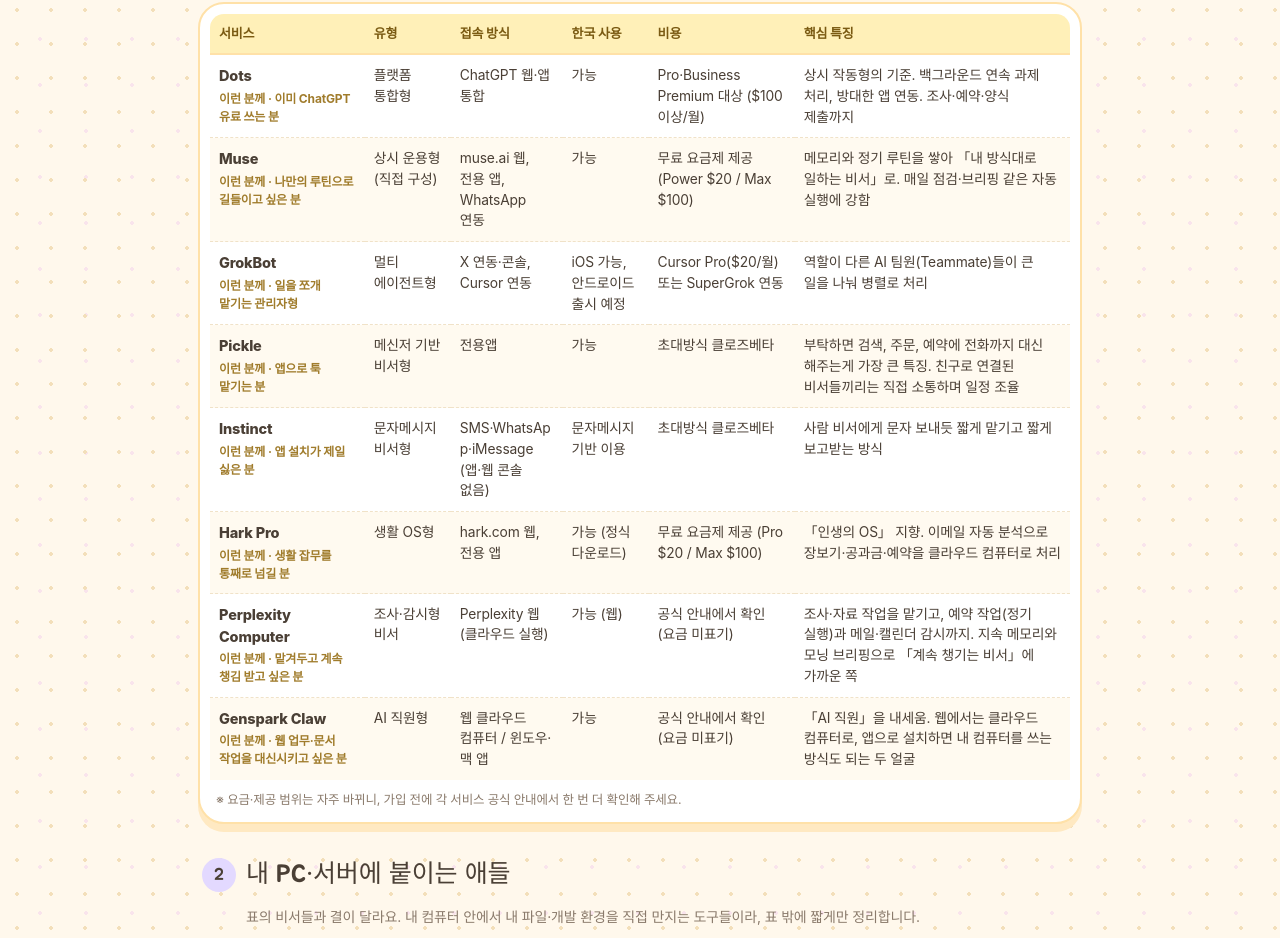
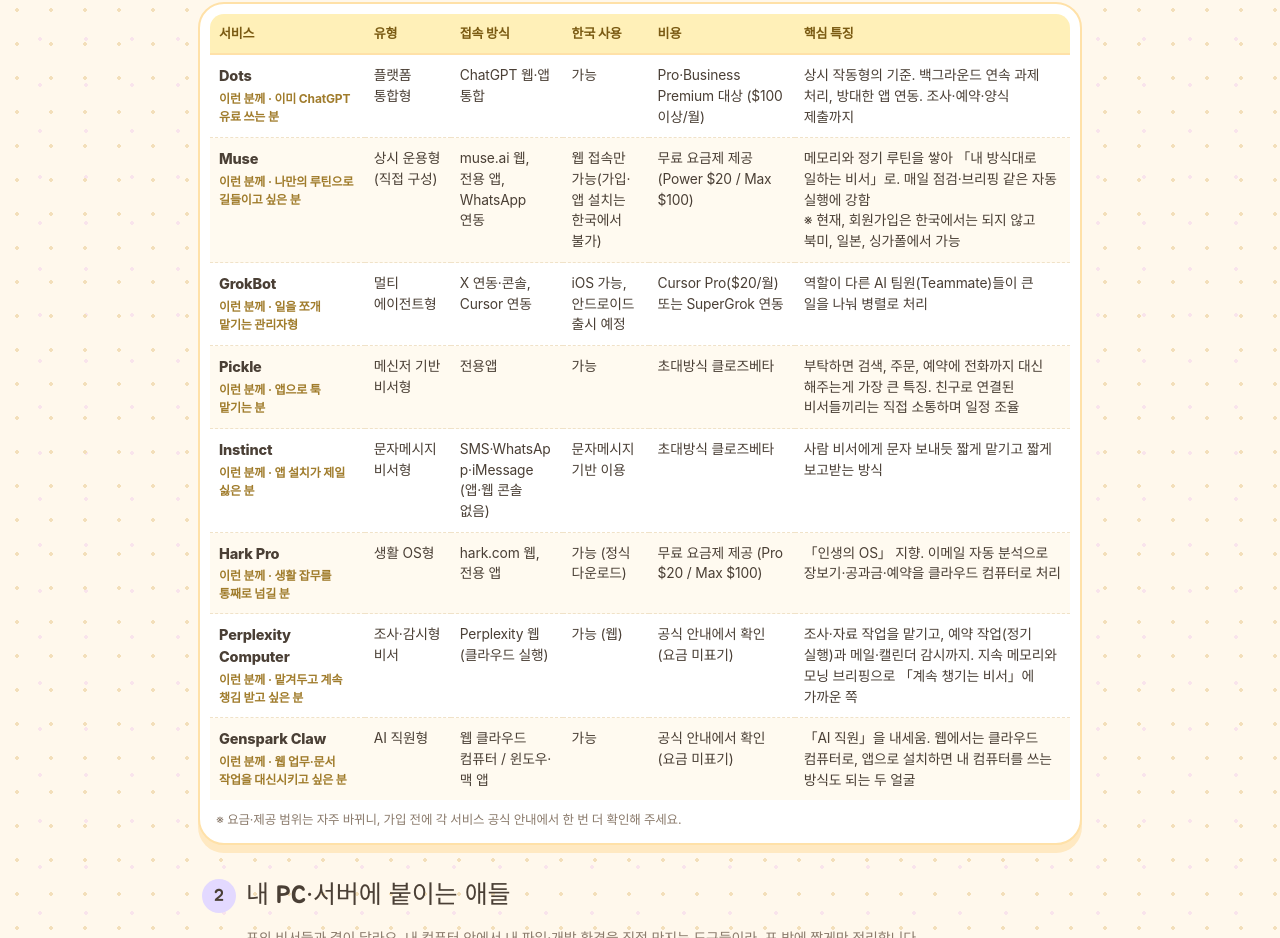
Before and after one commit to hongong-kr/ai-agent-comparison, a plain HTML site: page index.html in a window 1280 px wide. Shown: the part 789-1727 px from the top of the page. Drawn offline with Linux system fonts and the light colour scheme; a web font is replaced by a local one.

Commit message:
Muse 한국 회원가입 불가 안내 추가 (북미·일본·싱가폴 가능, 한국 사용은 웹 접속만 가능)

```diff
--- a/index.html
+++ b/index.html
@@ -319,9 +319,9 @@
           <td class="svc-name" data-label="서비스">Muse<span class="for">이런 분께 · 나만의 루틴으로 길들이고 싶은 분</span></td>
           <td data-label="유형">상시 운용형 (직접 구성)</td>
           <td data-label="접속 방식">muse.ai 웹, 전용 앱, WhatsApp 연동</td>
-          <td data-label="한국 사용">가능</td>
+          <td data-label="한국 사용">웹 접속만 가능(가입·앱 설치는 한국에서 불가)</td>
           <td data-label="비용">무료 요금제 제공 (Power $20 / Max $100)</td>
-          <td data-label="핵심 특징">메모리와 정기 루틴을 쌓아 「내 방식대로 일하는 비서」로. 매일 점검·브리핑 같은 자동 실행에 강함</td>
+          <td data-label="핵심 특징">메모리와 정기 루틴을 쌓아 「내 방식대로 일하는 비서」로. 매일 점검·브리핑 같은 자동 실행에 강함<br />※ 현재, 회원가입은 한국에서는 되지 않고 북미, 일본, 싱가폴에서 가능</td>
         </tr>
         <tr>
           <td class="svc-name" data-label="서비스">GrokBot<span class="for">이런 분께 · 일을 쪼개 맡기는 관리자형</span></td>
```
